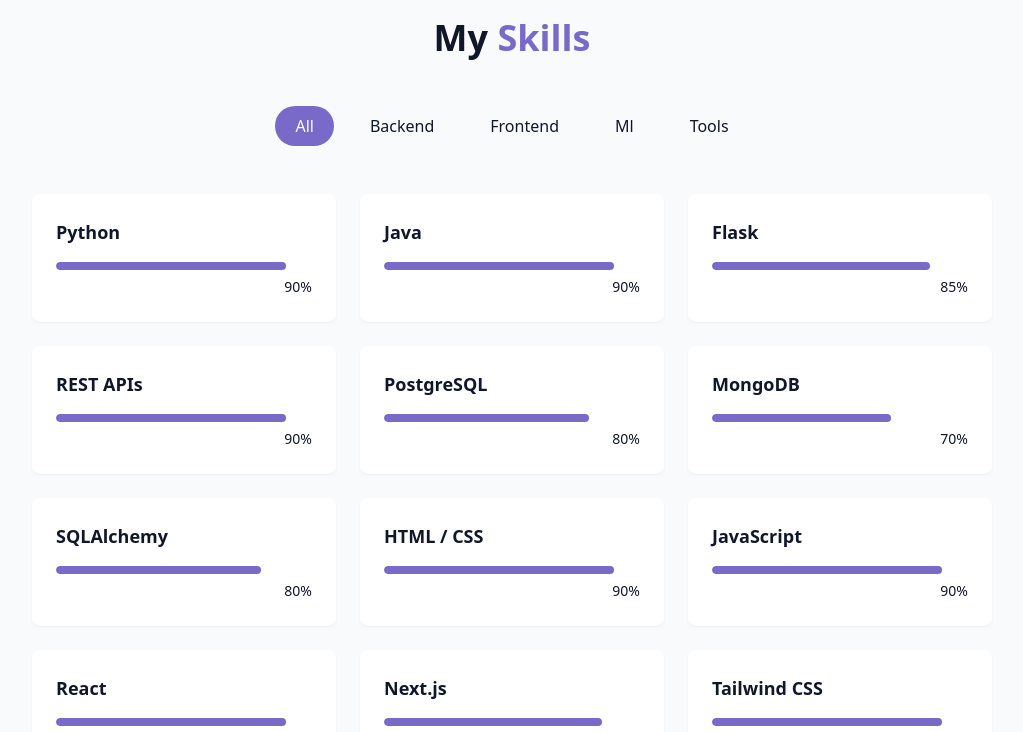
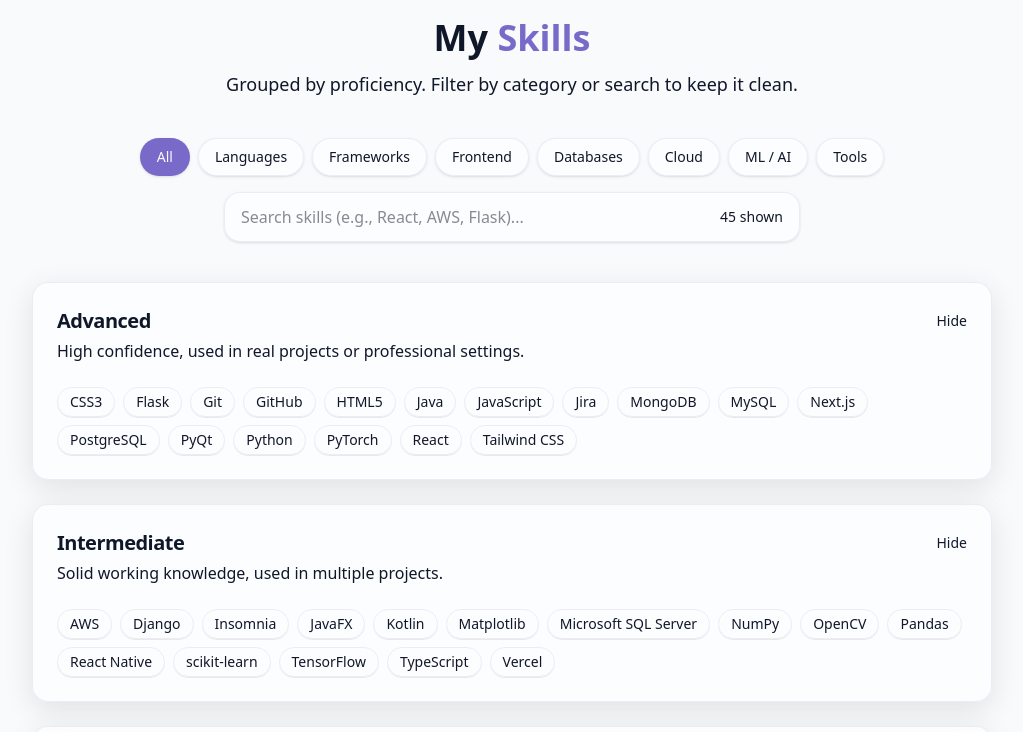
Before and after one commit to abdulksyed10/My-Portfolio-Website, a React app: page / in a window 1280 px wide. Shown: the part 1720-2452 px from the top of the page, without its empty margins (128-1151 px from the left). Built offline with nearby package versions, Linux system fonts and the light colour scheme; the HTML template or start-up script is replaced by a standard one.

Commit message:
updated skills section and added a search bar in it.

```diff
--- a/src/components/SkillsSection.jsx
+++ b/src/components/SkillsSection.jsx
@@ -1,104 +1,265 @@
-import { useState } from "react";
+import { useMemo, useState } from "react";
 import { cn } from "@/lib/utils";
 
-const skills = [
-  // Backend
-  { name: "Python", level: 90, category: "backend" },
-  { name: "Java", level: 90, category: "backend" },
-  { name: "Flask", level: 85, category: "backend" },
-  { name: "REST APIs", level: 90, category: "backend" },
-  { name: "PostgreSQL", level: 80, category: "backend" },
-  { name: "MongoDB", level: 70, category: "backend" },
-  { name: "SQLAlchemy", level: 80, category: "backend" },
+const SKILLS = [
+  // Advanced
+  { name: "Python", tier: "advanced", category: "languages" },
+  { name: "Java", tier: "advanced", category: "languages" },
+  { name: "JavaScript", tier: "advanced", category: "languages" },
+  { name: "React", tier: "advanced", category: "frameworks" },
 
-  // Frontend
-  { name: "HTML / CSS", level: 90, category: "frontend" },
-  { name: "JavaScript", level: 90, category: "frontend" },
-  { name: "React", level: 90, category: "frontend" },
-  { name: "Next.js", level: 85, category: "frontend" },
-  { name: "Tailwind CSS", level: 90, category: "frontend" },
-  { name: "React Native", level: 80, category: "frontend" },
+  { name: "HTML5", tier: "advanced", category: "frontend" },
+  { name: "CSS3", tier: "advanced", category: "frontend" },
+  { name: "Tailwind CSS", tier: "advanced", category: "frontend" },
 
-  // Machine Learning
-  { name: "Machine Learning", level: 80, category: "ml" },
-  { name: "TensorFlow / Keras", level: 75, category: "ml" },
-  { name: "PyTorch", level: 70, category: "ml" },
-  { name: "Computer Vision", level: 75, category: "ml" },
-  { name: "NLP", level: 70, category: "ml" },
+  { name: "Flask", tier: "advanced", category: "frameworks" },
+  { name: "PyQt", tier: "advanced", category: "frameworks" },
 
-  // Tools & Platforms
-  { name: "Git / GitHub", level: 90, category: "tools" },
-  { name: "Docker", level: 75, category: "tools" },
-  { name: "AWS (EC2, RDS)", level: 75, category: "tools" },
-  { name: "Supabase", level: 85, category: "tools" },
-  { name: "ServiceNow", level: 85, category: "tools" },
-  { name: "VS Code", level: 95, category: "tools" },
+  { name: "PostgreSQL", tier: "advanced", category: "databases" },
+  { name: "MongoDB", tier: "advanced", category: "databases" },
+  { name: "MySQL", tier: "advanced", category: "databases" },
 
+  { name: "TensorFlow", tier: "intermediate", category: "ml" },
+  { name: "PyTorch", tier: "advanced", category: "ml" },
+
+  { name: "Git", tier: "advanced", category: "tools" },
+  { name: "GitHub", tier: "advanced", category: "tools" },
+  { name: "Jira", tier: "advanced", category: "tools" },
+
+  // Intermediate
+  { name: "TypeScript", tier: "intermediate", category: "languages" },
+  { name: "C", tier: "familiar", category: "languages" },
+  { name: "C++", tier: "familiar", category: "languages" },
+  { name: "Kotlin", tier: "intermediate", category: "languages" },
+
+  { name: "Next.js", tier: "advanced", category: "frameworks" },
+  { name: "React Native", tier: "intermediate", category: "frameworks" },
+  { name: "JavaFX", tier: "intermediate", category: "frameworks" },
+  { name: ".NET", tier: "familiar", category: "frameworks" },
+  { name: "Django", tier: "intermediate", category: "frameworks" },
+  { name: "Angular", tier: "familiar", category: "frameworks" },
+  { name: "Three.js", tier: "familiar", category: "frontend" },
+
+  { name: "Microsoft SQL Server", tier: "intermediate", category: "databases" },
+  { name: "Amazon DynamoDB", tier: "familiar", category: "databases" },
+
+  { name: "AWS", tier: "intermediate", category: "cloud" },
+  { name: "Azure", tier: "familiar", category: "cloud" },
+  { name: "Vercel", tier: "intermediate", category: "cloud" },
+  { name: "GitHub Pages", tier: "familiar", category: "cloud" },
+
+  { name: "Keras", tier: "familiar", category: "ml" },
+  { name: "OpenCV", tier: "intermediate", category: "ml" },
+  { name: "scikit-learn", tier: "intermediate", category: "ml" },
+  { name: "NumPy", tier: "intermediate", category: "ml" },
+  { name: "Pandas", tier: "intermediate", category: "ml" },
+  { name: "Matplotlib", tier: "intermediate", category: "ml" },
+
+  { name: "Insomnia", tier: "intermediate", category: "tools" },
+  { name: "Anaconda", tier: "familiar", category: "tools" },
+
+  // Familiar
+  // (You didn’t provide additional “familiar” items beyond the main list—keeping these here.)
+  { name: "Docker", tier: "familiar", category: "cloud" },
+  { name: "Canva", tier: "familiar", category: "tools" },
+  { name: "Figma", tier: "familiar", category: "tools" },
 ];
 
-const categories = [
+const CATEGORY_LABELS = {
+  all: "All",
+  languages: "Languages",
+  frameworks: "Frameworks",
+  frontend: "Frontend",
+  databases: "Databases",
+  cloud: "Cloud",
+  ml: "ML / AI",
+  tools: "Tools",
+};
+
+const CATEGORY_ORDER = [
   "all",
-  "backend",
+  "languages",
+  "frameworks",
   "frontend",
+  "databases",
+  "cloud",
   "ml",
   "tools",
 ];
 
+const TIERS = [
+  {
+    key: "advanced",
+    title: "Advanced",
+    subtitle: "High confidence, used in real projects or professional settings.",
+  },
+  {
+    key: "intermediate",
+    title: "Intermediate",
+    subtitle: "Solid working knowledge, used in multiple projects.",
+  },
+  {
+    key: "familiar",
+    title: "Familiar",
+    subtitle: "Explored or used lightly; comfortable ramping up quickly.",
+  },
+];
+
+function SkillChip({ label }) {
+  return (
+    <span
+      className={cn(
+        "inline-flex items-center rounded-full border px-3 py-1 text-sm",
+        "border-border/70 bg-secondary/20 text-foreground",
+        "shadow-[0_1px_0_rgba(0,0,0,0.08)]",
+        "transition-colors hover:bg-secondary/45"
+      )}
+    >
+      {label}
+    </span>
+  );
+}
+
+function TierSection({ title, subtitle, children, defaultOpen = true }) {
+  const [open, setOpen] = useState(defaultOpen);
+
+  return (
+    <div className="rounded-2xl border border-border/70 bg-card/60 backdrop-blur-sm shadow-[0_8px_30px_rgba(0,0,0,0.10)]">
+      <button
+        type="button"
+        onClick={() => setOpen((v) => !v)}
+        className={cn(
+          "w-full text-left p-6",
+          "flex items-start justify-between gap-4"
+        )}
+        aria-expanded={open}
+      >
+        <div className="min-w-0">
+          <h3 className="text-lg md:text-xl font-semibold tracking-tight text-foreground">
+            {title}
+          </h3>
+          <p className="mt-1 text-sm md:text-base text-muted-foreground">
+            {subtitle}
+          </p>
+        </div>
+
+        <span className="shrink-0 mt-1 text-sm text-muted-foreground select-none">
+          {open ? "Hide" : "Show"}
+        </span>
+      </button>
+
+      <div className={cn("px-6 pb-6", open ? "block" : "hidden")}>
+        {children}
+      </div>
+    </div>
+  );
+}
+
 export const SkillsSection = () => {
   const [activeCategory, setActiveCategory] = useState("all");
+  const [query, setQuery] = useState("");
 
-  const filteredSkills = skills.filter(
-    (skill) => activeCategory === "all" || skill.category === activeCategory
-  );
+  const filtered = useMemo(() => {
+    const q = query.trim().toLowerCase();
+    return SKILLS.filter((s) => {
+      const okCategory =
+        activeCategory === "all" || s.category === activeCategory;
+      const okQuery = !q || s.name.toLowerCase().includes(q);
+      return okCategory && okQuery;
+    });
+  }, [activeCategory, query]);
+
+  const byTier = useMemo(() => {
+    const map = { advanced: [], intermediate: [], familiar: [] };
+    for (const s of filtered) map[s.tier].push(s);
+
+    for (const k of Object.keys(map)) {
+      map[k].sort((a, b) => a.name.localeCompare(b.name));
+    }
+    return map;
+  }, [filtered]);
+
+  const totalCount = filtered.length;
 
   return (
     <section id="skills" className="py-24 px-4 relative bg-secondary/30">
       <div className="container mx-auto max-w-5xl">
-        <h2 className="text-3xl md:text-4xl font-bold mb-12 text-center">
+        <div className="text-center mb-10">
+          <h2 className="text-3xl md:text-4xl font-bold">
             My <span className="text-primary">Skills</span>
           </h2>
+          <p className="mt-3 text-base md:text-lg text-muted-foreground">
+            Grouped by proficiency. Filter by category or search to keep it clean.
+          </p>
+        </div>
 
-        <div className="flex flex-wrap justify-center gap-4 mb-12">
-          {categories.map((category) => (
+        {/* Controls */}
+        <div className="mb-10 flex flex-col gap-4">
+          <div className="flex flex-wrap justify-center gap-2">
+            {CATEGORY_ORDER.map((key) => (
               <button
-              key={category}
-              onClick={() => setActiveCategory(category)}
+                key={key}
+                onClick={() => setActiveCategory(key)}
+                type="button"
                 className={cn(
-                "px-5 py-2 rounded-full transition-colors duration-300 capitalize",
-                activeCategory === category
-                  ? "bg-primary text-primary-foreground"
-                  : "bg-secondary/70 text-foreground hover:bg-secondary"
+                  "px-4 py-2 rounded-full transition-colors duration-200 text-sm border shadow-sm",
+                  activeCategory === key
+                    ? "bg-primary text-primary-foreground border-primary/30"
+                    : "bg-card/50 text-foreground border-border/70 hover:bg-secondary/60"
                 )}
               >
-              {category}
+                {CATEGORY_LABELS[key]}
               </button>
             ))}
           </div>
 
-        <div className="grid grid-cols-1 sm:grid-cols-2 lg:grid-cols-3 gap-6">
-          {filteredSkills.map((skill) => (
-            <div
-              key={skill.name}
-              className="bg-card p-6 rounded-lg shadow-xs card-hover"
-            >
-              <div className="text-left mb-4">
-                <h3 className="font-semibold text-lg">{skill.name}</h3>
-              </div>
-
-              <div className="w-full bg-secondary/50 h-2 rounded-full overflow-hidden">
-                <div
-                  className="bg-primary h-2 rounded-full origin-left animate-[grow_1.5s_ease-out]"
-                  style={{ width: `${skill.level}%` }}
+          <div className="flex justify-center">
+            <div className="w-full max-w-xl">
+              <div className="flex items-center gap-3 rounded-2xl border border-border/70 bg-card/60 px-4 py-3 shadow-sm">
+                <input
+                  value={query}
+                  onChange={(e) => setQuery(e.target.value)}
+                  placeholder="Search skills (e.g., React, AWS, Flask)..."
+                  className={cn(
+                    "w-full bg-transparent outline-none text-sm md:text-base",
+                    "placeholder:text-muted-foreground"
+                  )}
                 />
-              </div>
-
-              <div className="text-right mt-1">
-                <span className="text-sm text-muted-foreground">
-                  {skill.level}%
+                <span className="text-xs md:text-sm text-muted-foreground whitespace-nowrap">
+                  {totalCount} shown
                 </span>
               </div>
             </div>
+          </div>
+        </div>
+
+        {/* Tiers */}
+        <div className="space-y-6">
+          {TIERS.map((tier) => {
+            const items = byTier[tier.key] || [];
+            if (items.length === 0) return null;
+
+            return (
+              <TierSection
+                key={tier.key}
+                title={tier.title}
+                subtitle={tier.subtitle}
+                defaultOpen={true} // all open by default (including Familiar)
+              >
+                <div className="flex flex-wrap gap-2">
+                  {items.map((s) => (
+                    <SkillChip key={`${tier.key}-${s.name}`} label={s.name} />
                   ))}
+                </div>
+              </TierSection>
+            );
+          })}
+
+          {totalCount === 0 && (
+            <div className="text-center text-muted-foreground py-10">
+              No skills match your filters.
+            </div>
+          )}
         </div>
       </div>
     </section>
```
Lines whose indentation alone changed are shown as unchanged.
